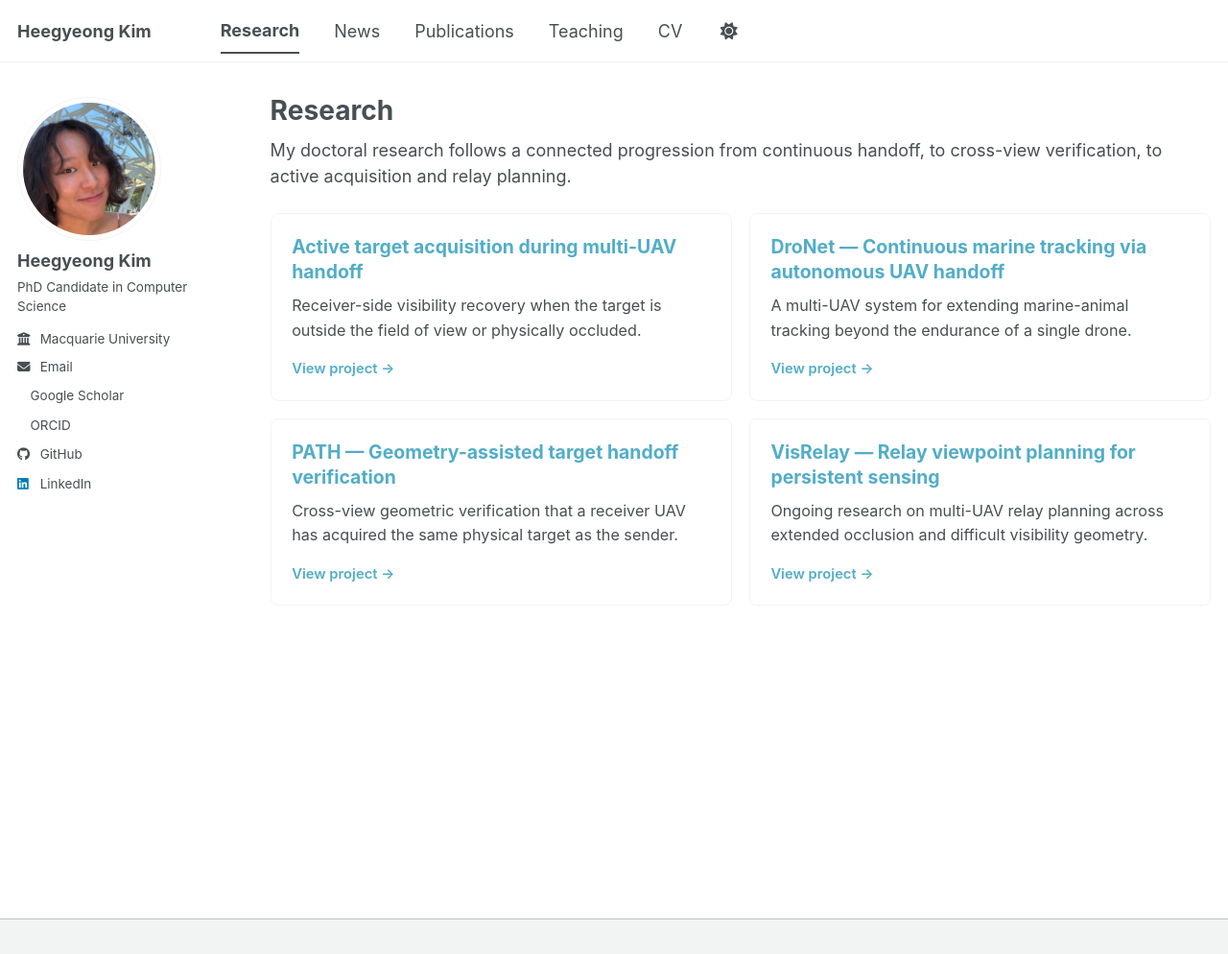
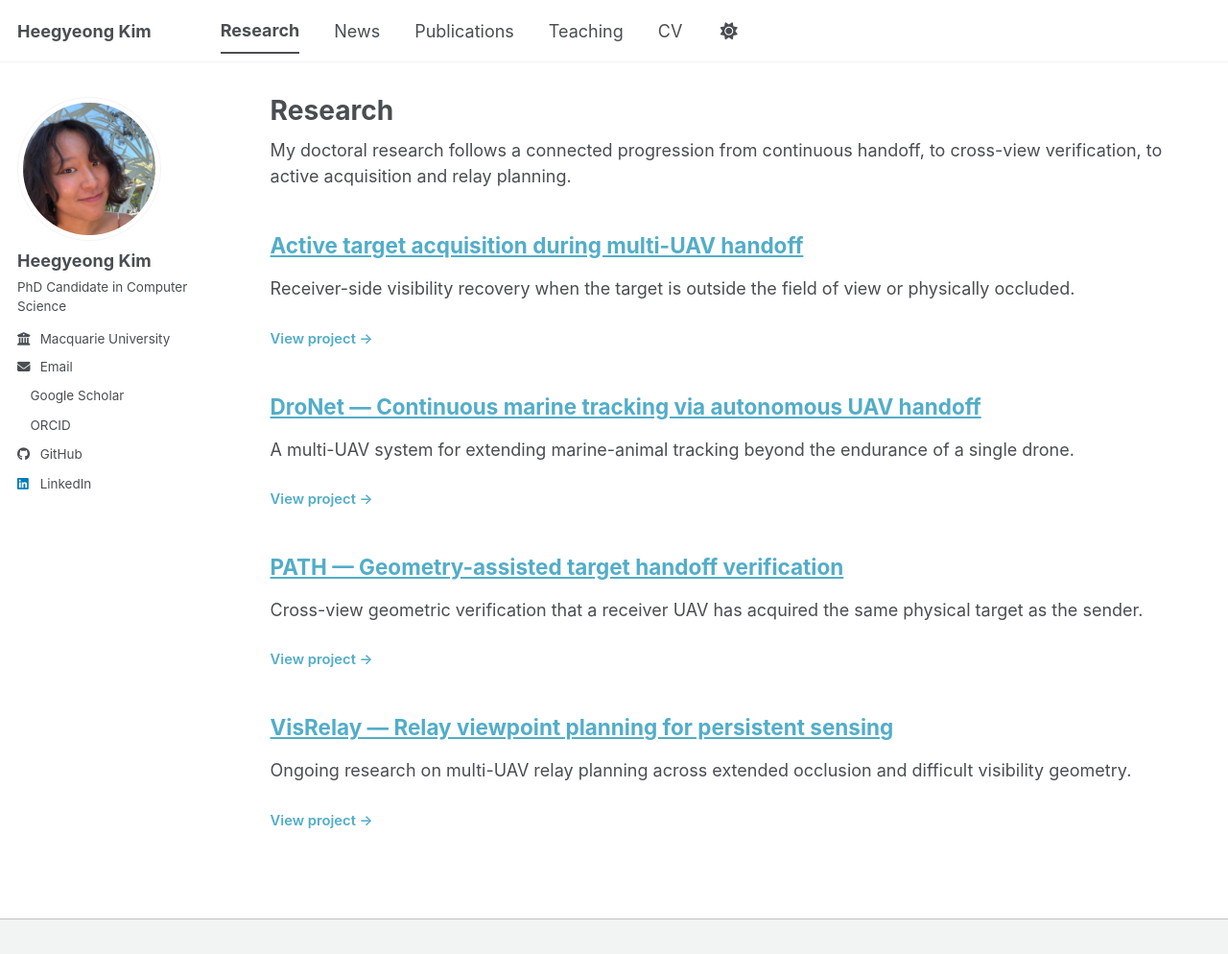
Before and after one commit to HeegyeongK/heegyeongk.github.io, a Jekyll site: the page built from _pages/portfolio.html, in a window 1280 px wide and 994 px high. Shown: the whole window at 96% size. Built offline with Jekyll 4.4.1, drawn with Linux system fonts in a browser that asks for light colours; a style sheet for code colours, icons or effects is not loaded.

Commit message:
Switch Research page to single-column media rows

```diff
--- a/_pages/portfolio.html
+++ b/_pages/portfolio.html
@@ -7,12 +7,15 @@ author_profile: true
 
 My doctoral research follows a connected progression from continuous handoff, to cross-view verification, to active acquisition and relay planning.
 
-<div class="research-grid">
+<div class="research-list">
 {% for post in site.portfolio %}
-  <article class="research-card">
-    <h2><a href="{{ post.url }}">{{ post.title }}</a></h2>
-    <p>{{ post.excerpt }}</p>
-    <a class="text-link" href="{{ post.url }}">View project →</a>
+  <article class="research-row">
+    <div class="research-media-placeholder" aria-label="Project media placeholder"></div>
+    <div class="research-row-copy">
+      <h2><a href="{{ post.url }}">{{ post.title }}</a></h2>
+      <p>{{ post.excerpt }}</p>
+      <a class="text-link" href="{{ post.url }}">View project →</a>
+    </div>
   </article>
 {% endfor %}
 </div>
```
